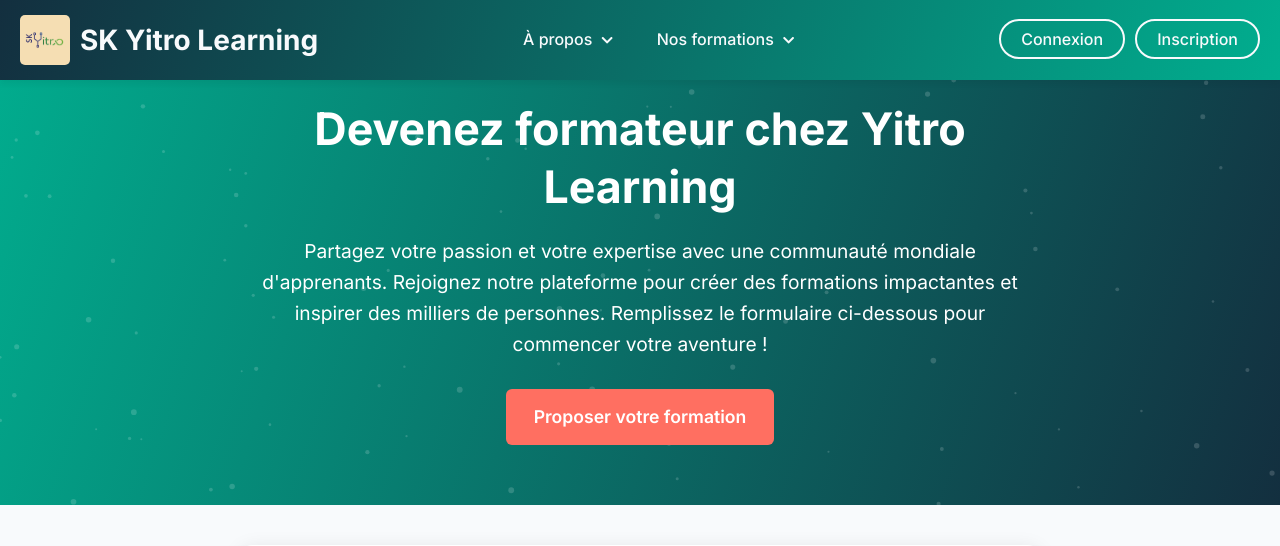
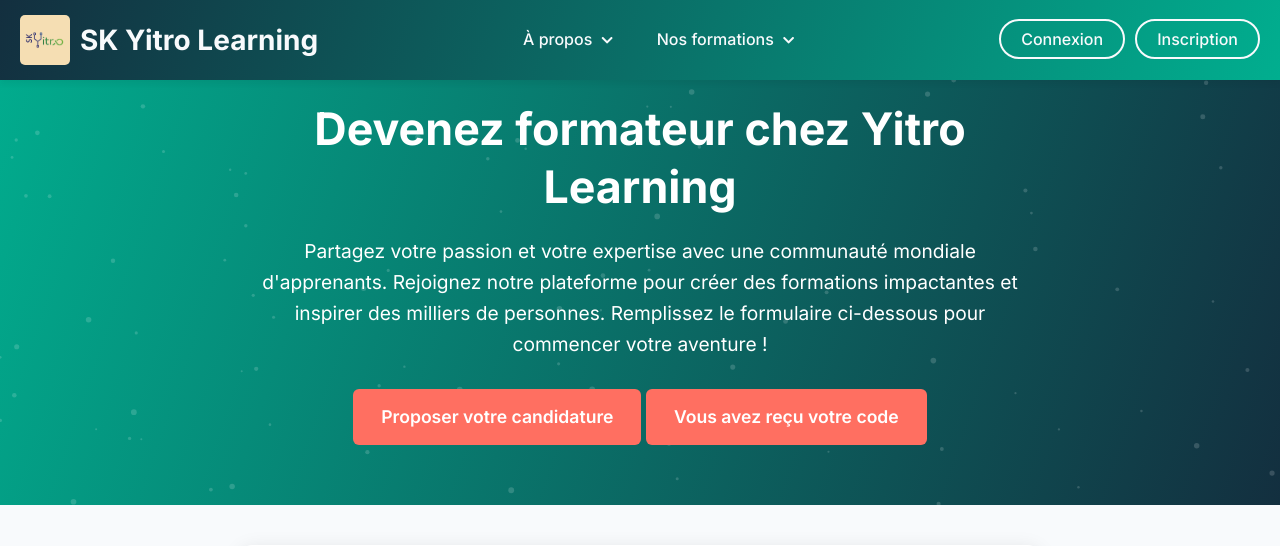
Before and after one commit to MaminirinaEdwino/yitro-learning-refactor, a PHP site: page /signin/postuler in a window 1280 px wide. Shown: the top 546 px of the page. Run offline with PHP 8.4, Linux system fonts and the light colour scheme; some libraries are stand-ins or nearby versions.

Commit message:
fix: signin formateur redirection

```diff
--- a/src/views/signin/postulerformateur.php
+++ b/src/views/signin/postulerformateur.php
@@ -149,7 +149,8 @@
         <div class="welcome-trainer-content">
             <h1>Devenez formateur chez Yitro Learning</h1>
             <p>Partagez votre passion et votre expertise avec une communauté mondiale d'apprenants. Rejoignez notre plateforme pour créer des formations impactantes et inspirer des milliers de personnes. Remplissez le formulaire ci-dessous pour commencer votre aventure !</p>
-            <a href="#formulaireYitro" class="cta-buttons">Proposer votre formation</a>
+            <a href="#formulaireYitro" class="cta-buttons">Proposer votre candidature</a>
+            <a href="/signin/formateur" class="cta-buttons">Vous avez reçu votre code</a>
         </div>
         <canvas id="welcome-animation"></canvas>
     </section>
```
